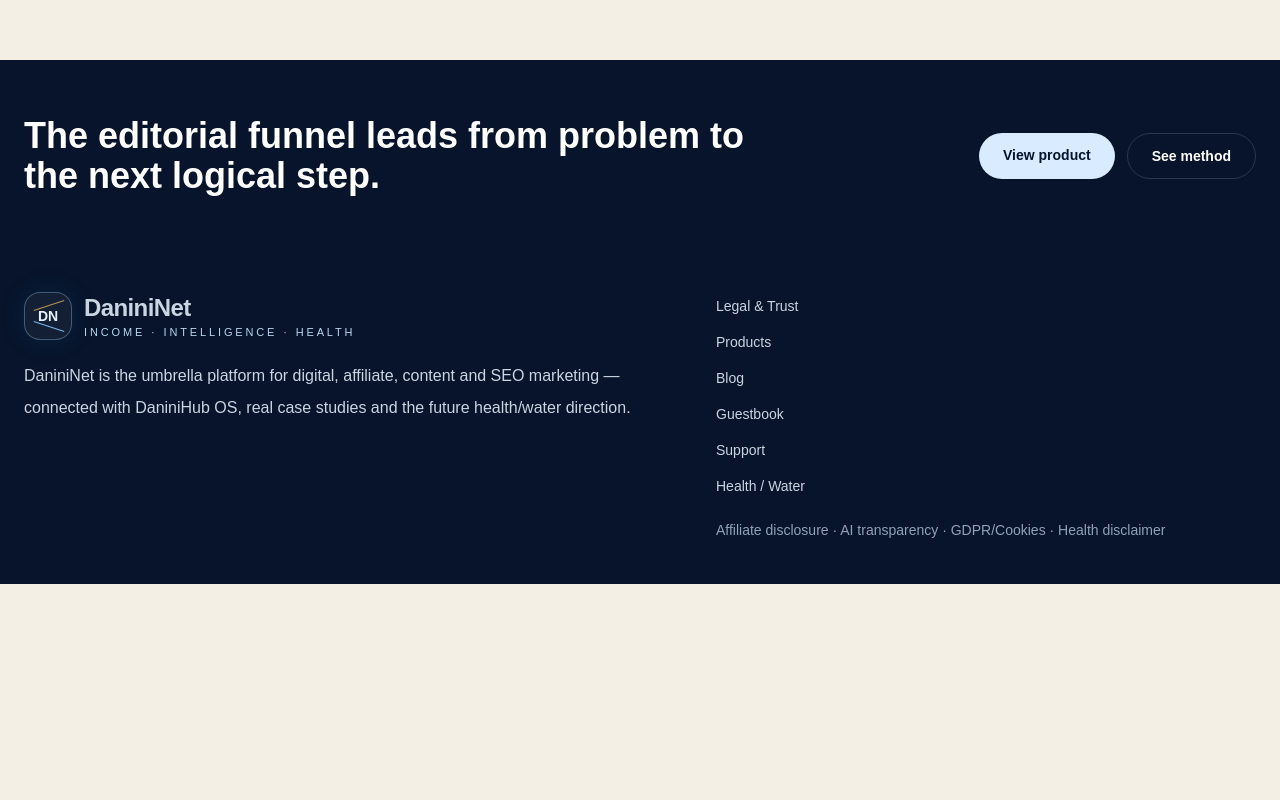
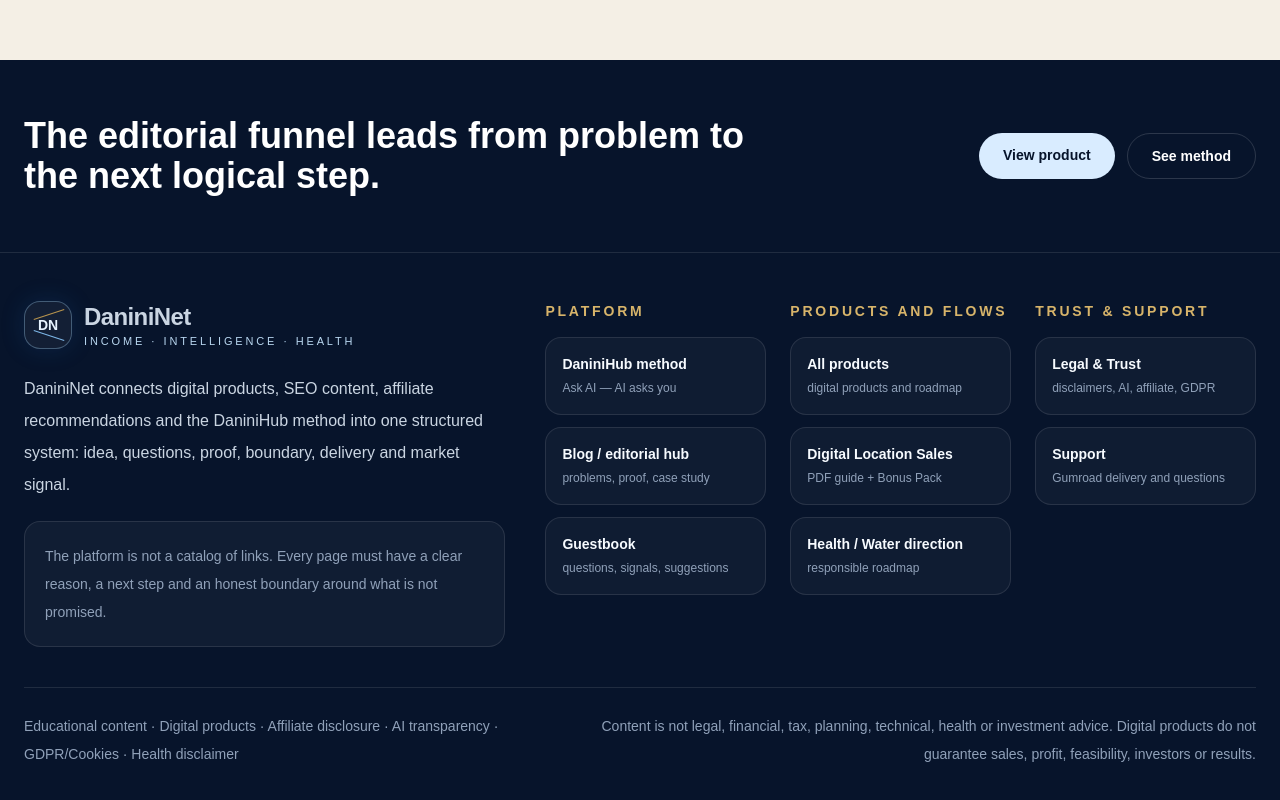
Before and after one commit to danininet/danininet, a Next.js app: page /en/blog in a window 1280 px wide. Shown: the part 1825-2625 px from the top of the page. Before the commit the page ends 2409 px from the top, so only its background shows below. Built offline with nearby package versions, Linux system fonts and the light colour scheme; no server answers.

Commit message:
Upgrade DaniniNet footer and trust navigation

```diff
--- a/components/layout/SiteShell.tsx
+++ b/components/layout/SiteShell.tsx
@@ -12,13 +12,18 @@ type RouteKey =
   | "legal"
   | "health";
 
+type FooterLink = { label: string; route: RouteKey; note?: string };
+
 type ShellCopy = {
   nav: string[];
   footerText: string;
-  legal: string;
-  guestbook: string;
-  support: string;
+  footerClaim: string;
+  columns: {
+    title: string;
+    links: FooterLink[];
+  }[];
   disclosure: string;
+  bottom: string;
 };
 
 const navRouteKeys: RouteKey[] = ["method", "products", "blog", "guestbook", "support", "legal"];
@@ -69,29 +74,110 @@ const copy: Record<Locale, ShellCopy> = {
   sr: {
     nav: ["Metoda", "Proizvodi", "Blog", "Utisci", "Support", "Legal"],
     footerText:
-      "DaniniNet je krovna platforma za digitalni, affiliate, content i SEO marketing — povezana sa DaniniHub OS metodom, realnim case study projektima i budućim health/water pravcem.",
-    legal: "Legal & Trust",
-    guestbook: "Knjiga utisaka",
-    support: "Support",
-    disclosure: "Affiliate napomena · AI transparentnost · GDPR/kolačići · Health disclaimer",
+      "DaniniNet povezuje digitalne proizvode, SEO sadržaj, affiliate preporuke i DaniniHub metodu u jedan uredan sistem: ideja, pitanja, dokaz, granica, isporuka i tržišni signal.",
+    footerClaim:
+      "Platforma nije zamišljena kao katalog linkova. Svaka stranica mora imati jasan razlog, sledeći korak i pošteno objašnjenje šta se ne obećava.",
+    columns: [
+      {
+        title: "Platforma",
+        links: [
+          { label: "DaniniHub metoda", route: "method", note: "Pitaj AI — AI pita tebe" },
+          { label: "Blog / editorial hub", route: "blog", note: "problemi, dokazi, case study" },
+          { label: "Knjiga utisaka", route: "guestbook", note: "pitanja, signali, predlozi" },
+        ],
+      },
+      {
+        title: "Proizvodi i tokovi",
+        links: [
+          { label: "Svi proizvodi", route: "products", note: "digitalni proizvodi i roadmap" },
+          { label: "Digitalna prodaja lokacije", route: "dpl", note: "PDF vodič + Bonus Pack" },
+          { label: "Health / Water pravac", route: "health", note: "odgovoran roadmap" },
+        ],
+      },
+      {
+        title: "Trust & support",
+        links: [
+          { label: "Legal & Trust", route: "legal", note: "disclaimeri, AI, affiliate, GDPR" },
+          { label: "Support", route: "support", note: "Gumroad delivery i pitanja" },
+        ],
+      },
+    ],
+    disclosure:
+      "Edukativni sadržaj · Digitalni proizvodi · Affiliate napomena · AI transparentnost · GDPR/kolačići · Health disclaimer",
+    bottom:
+      "Sadržaj ne predstavlja pravni, finansijski, poreski, urbanistički, tehnički, zdravstveni ili investicioni savet. Digitalni proizvodi ne garantuju prodaju, profit, izvodljivost, investitora ili rezultate.",
   },
   de: {
     nav: ["Methode", "Produkte", "Blog", "Gästebuch", "Support", "Legal"],
     footerText:
-      "DaniniNet ist die Dachplattform für Digital-, Affiliate-, Content- und SEO-Marketing — verbunden mit DaniniHub OS, realen Case Studies und dem späteren Health/Water-Bereich.",
-    legal: "Legal & Trust",
-    guestbook: "Gästebuch",
-    support: "Support",
-    disclosure: "Affiliate-Hinweis · KI-Transparenz · DSGVO/Cookies · Health Disclaimer",
+      "DaniniNet verbindet digitale Produkte, SEO-Inhalte, Affiliate-Empfehlungen und die DaniniHub Methode zu einem geordneten System: Idee, Fragen, Beleg, Grenze, Auslieferung und Marktsignal.",
+    footerClaim:
+      "Die Plattform ist kein Link-Katalog. Jede Seite braucht einen klaren Grund, einen nächsten Schritt und ehrliche Grenzen dessen, was nicht versprochen wird.",
+    columns: [
+      {
+        title: "Plattform",
+        links: [
+          { label: "DaniniHub Methode", route: "method", note: "Frag die KI — die KI fragt dich" },
+          { label: "Blog / Editorial Hub", route: "blog", note: "Probleme, Belege, Case Study" },
+          { label: "Gästebuch", route: "guestbook", note: "Fragen, Signale, Vorschläge" },
+        ],
+      },
+      {
+        title: "Produkte und Flows",
+        links: [
+          { label: "Alle Produkte", route: "products", note: "digitale Produkte und Roadmap" },
+          { label: "Digitaler Verkauf von Standorten", route: "dpl", note: "PDF-Leitfaden + Bonus Pack" },
+          { label: "Health / Water Richtung", route: "health", note: "verantwortliche Roadmap" },
+        ],
+      },
+      {
+        title: "Trust & Support",
+        links: [
+          { label: "Legal & Trust", route: "legal", note: "Disclaimer, KI, Affiliate, DSGVO" },
+          { label: "Support", route: "support", note: "Gumroad Delivery und Fragen" },
+        ],
+      },
+    ],
+    disclosure:
+      "Bildungsinhalt · Digitale Produkte · Affiliate-Hinweis · KI-Transparenz · DSGVO/Cookies · Health Disclaimer",
+    bottom:
+      "Inhalte sind keine Rechts-, Finanz-, Steuer-, Planungs-, Technik-, Gesundheits- oder Anlageberatung. Digitale Produkte garantieren keine Verkäufe, Gewinne, Machbarkeit, Investoren oder Ergebnisse.",
   },
   en: {
     nav: ["Method", "Products", "Blog", "Guestbook", "Support", "Legal"],
     footerText:
-      "DaniniNet is the umbrella platform for digital, affiliate, content and SEO marketing — connected with DaniniHub OS, real case studies and the future health/water direction.",
-    legal: "Legal & Trust",
-    guestbook: "Guestbook",
-    support: "Support",
-    disclosure: "Affiliate disclosure · AI transparency · GDPR/Cookies · Health disclaimer",
+      "DaniniNet connects digital products, SEO content, affiliate recommendations and the DaniniHub method into one structured system: idea, questions, proof, boundary, delivery and market signal.",
+    footerClaim:
+      "The platform is not a catalog of links. Every page must have a clear reason, a next step and an honest boundary around what is not promised.",
+    columns: [
+      {
+        title: "Platform",
+        links: [
+          { label: "DaniniHub method", route: "method", note: "Ask AI — AI asks you" },
+          { label: "Blog / editorial hub", route: "blog", note: "problems, proof, case study" },
+          { label: "Guestbook", route: "guestbook", note: "questions, signals, suggestions" },
+        ],
+      },
+      {
+        title: "Products and flows",
+        links: [
+          { label: "All products", route: "products", note: "digital products and roadmap" },
+          { label: "Digital Location Sales", route: "dpl", note: "PDF guide + Bonus Pack" },
+          { label: "Health / Water direction", route: "health", note: "responsible roadmap" },
+        ],
+      },
+      {
+        title: "Trust & support",
+        links: [
+          { label: "Legal & Trust", route: "legal", note: "disclaimers, AI, affiliate, GDPR" },
+          { label: "Support", route: "support", note: "Gumroad delivery and questions" },
+        ],
+      },
+    ],
+    disclosure:
+      "Educational content · Digital products · Affiliate disclosure · AI transparency · GDPR/Cookies · Health disclaimer",
+    bottom:
+      "Content is not legal, financial, tax, planning, technical, health or investment advice. Digital products do not guarantee sales, profit, feasibility, investors or results.",
   },
 };
 
@@ -173,20 +259,37 @@ export function SiteShell({
         </div>
       </header>
       {children}
-      <footer className="bg-[#07142b] text-slate-300">
-        <div className="mx-auto grid max-w-7xl gap-8 px-6 py-10 lg:grid-cols-[1.1fr_0.9fr]">
-          <div>
-            <BrandMark />
-            <p className="mt-5 max-w-3xl leading-8">{t.footerText}</p>
+      <footer className="border-t border-white/10 bg-[#07142b] text-slate-300">
+        <div className="mx-auto max-w-7xl px-6 py-12">
+          <div className="grid gap-10 lg:grid-cols-[1.05fr_1.55fr]">
+            <div>
+              <BrandMark />
+              <p className="mt-6 max-w-3xl text-base leading-8 text-slate-300">{t.footerText}</p>
+              <p className="mt-5 max-w-3xl rounded-2xl border border-white/10 bg-white/[0.04] p-5 text-sm leading-7 text-slate-400">
+                {t.footerClaim}
+              </p>
+            </div>
+
+            <div className="grid gap-6 md:grid-cols-3">
+              {t.columns.map((column) => (
+                <div key={column.title}>
+                  <h2 className="text-sm font-semibold uppercase tracking-[0.2em] text-[#d7b46a]">{column.title}</h2>
+                  <div className="mt-4 grid gap-3">
+                    {column.links.map((item) => (
+                      <Link key={item.label} href={localizedPath(lang, item.route)} className="group rounded-2xl border border-white/10 bg-white/[0.035] p-4 transition hover:bg-white/[0.07]">
+                        <span className="block text-sm font-semibold text-[#f7fbff] group-hover:text-white">{item.label}</span>
+                        {item.note ? <span className="mt-1 block text-xs leading-5 text-slate-400">{item.note}</span> : null}
+                      </Link>
+                    ))}
+                  </div>
+                </div>
+              ))}
+            </div>
           </div>
-          <div className="grid content-start gap-2 text-sm leading-7">
-            <Link href={localizedPath(lang, "legal")}>{t.legal}</Link>
-            <Link href={localizedPath(lang, "products")}>{t.nav[1]}</Link>
-            <Link href={localizedPath(lang, "blog")}>Blog</Link>
-            <Link href={localizedPath(lang, "guestbook")}>{t.guestbook}</Link>
-            <Link href={localizedPath(lang, "support")}>{t.support}</Link>
-            <Link href={localizedPath(lang, "health")}>Health / Water</Link>
-            <p className="pt-2 text-slate-400">{t.disclosure}</p>
+
+          <div className="mt-10 grid gap-4 border-t border-white/10 pt-6 text-sm leading-7 text-slate-400 lg:grid-cols-[1fr_1.2fr]">
+            <p>{t.disclosure}</p>
+            <p className="lg:text-right">{t.bottom}</p>
           </div>
         </div>
       </footer>
```
